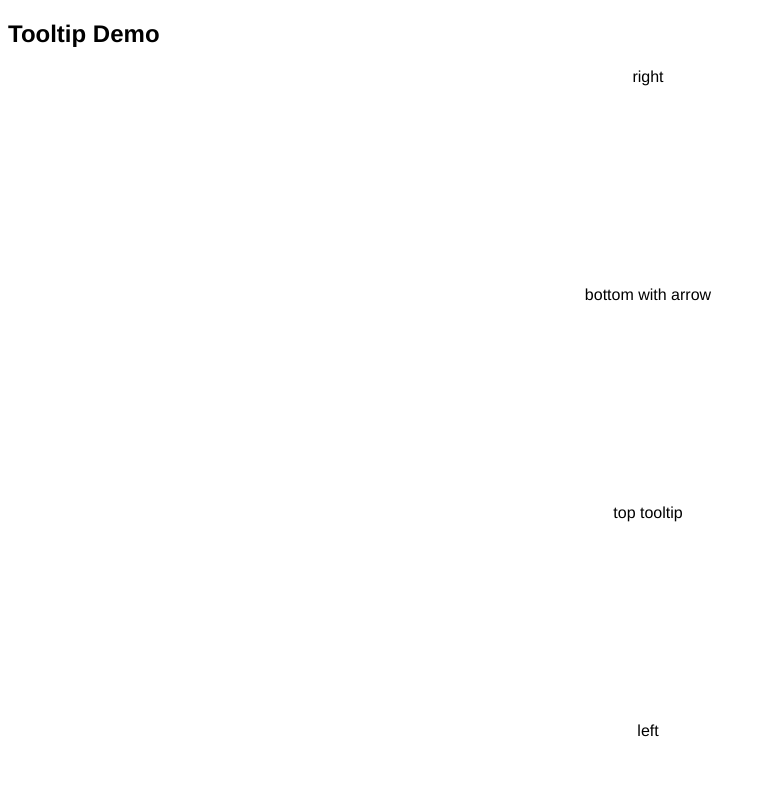
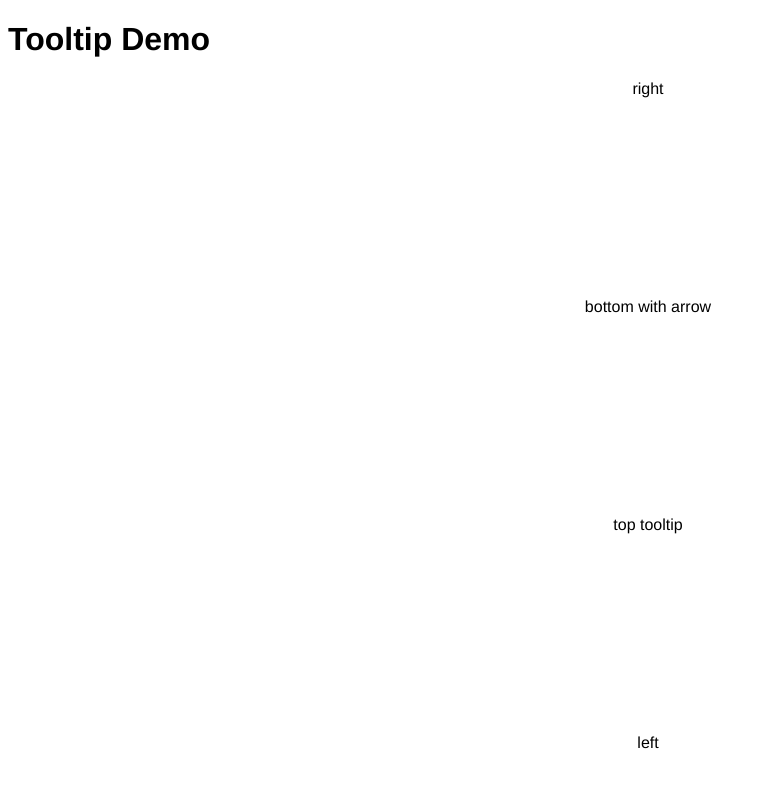
Before and after one commit to shahmargi12/workflow-testing-1, a React (Vite) app: page / in a window 1280 px wide. Shown: the top 800 px of the page, without its empty margins (0-766 px from the left). Built offline with nearby package versions, Linux system fonts and the light colour scheme.

Commit message:
feat: change header tag

```diff
--- a/src/App.tsx
+++ b/src/App.tsx
@@ -4,7 +4,7 @@ import { tooltip } from './App.helper';
 function App() {
     return (
         <>
-            <h2>Tooltip Demo</h2>
+            <h1>Tooltip Demo</h1>
             <div className="container">
                 {tooltip.map((tlp, index) => (
                     <Tooltip
```
